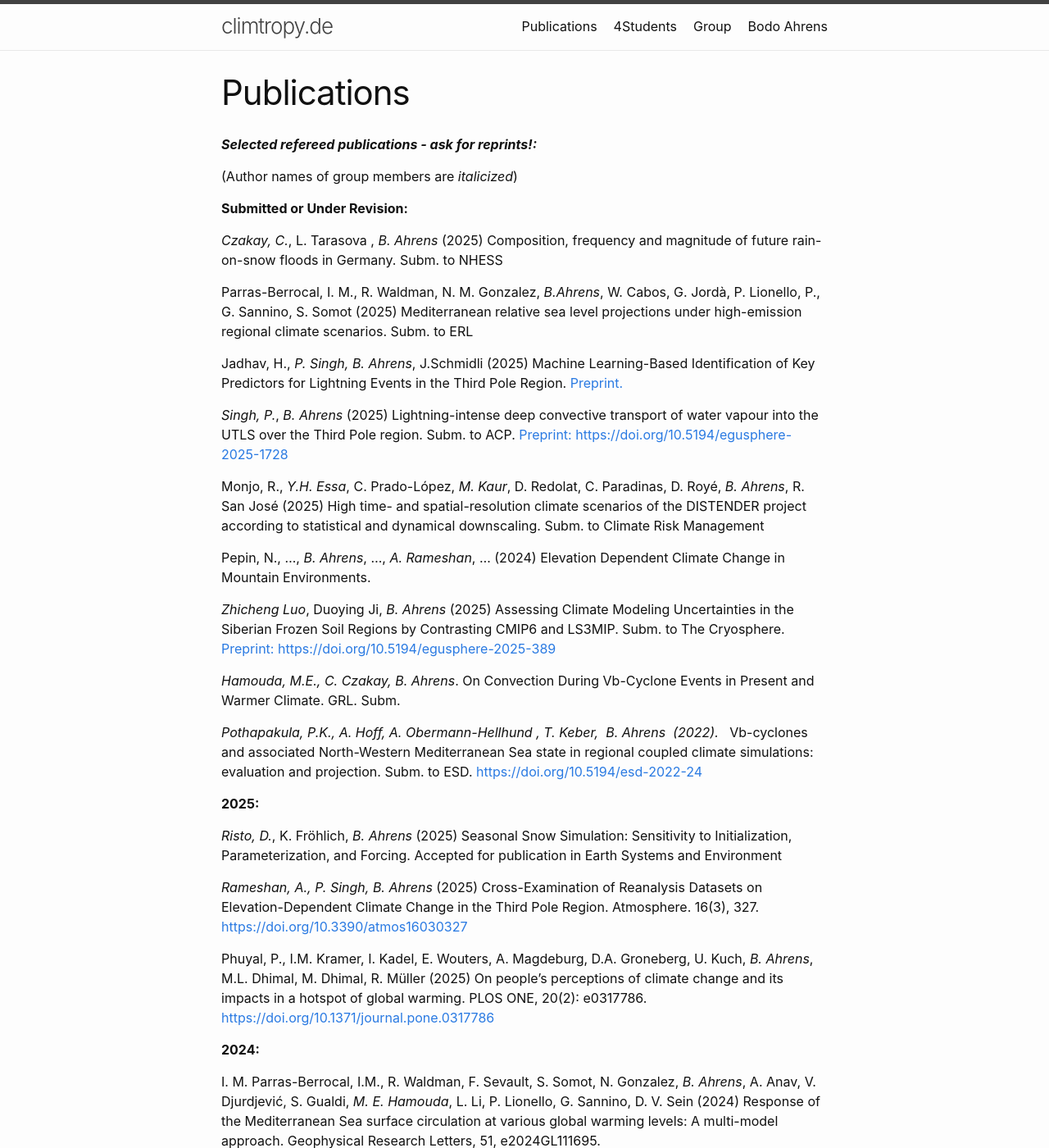
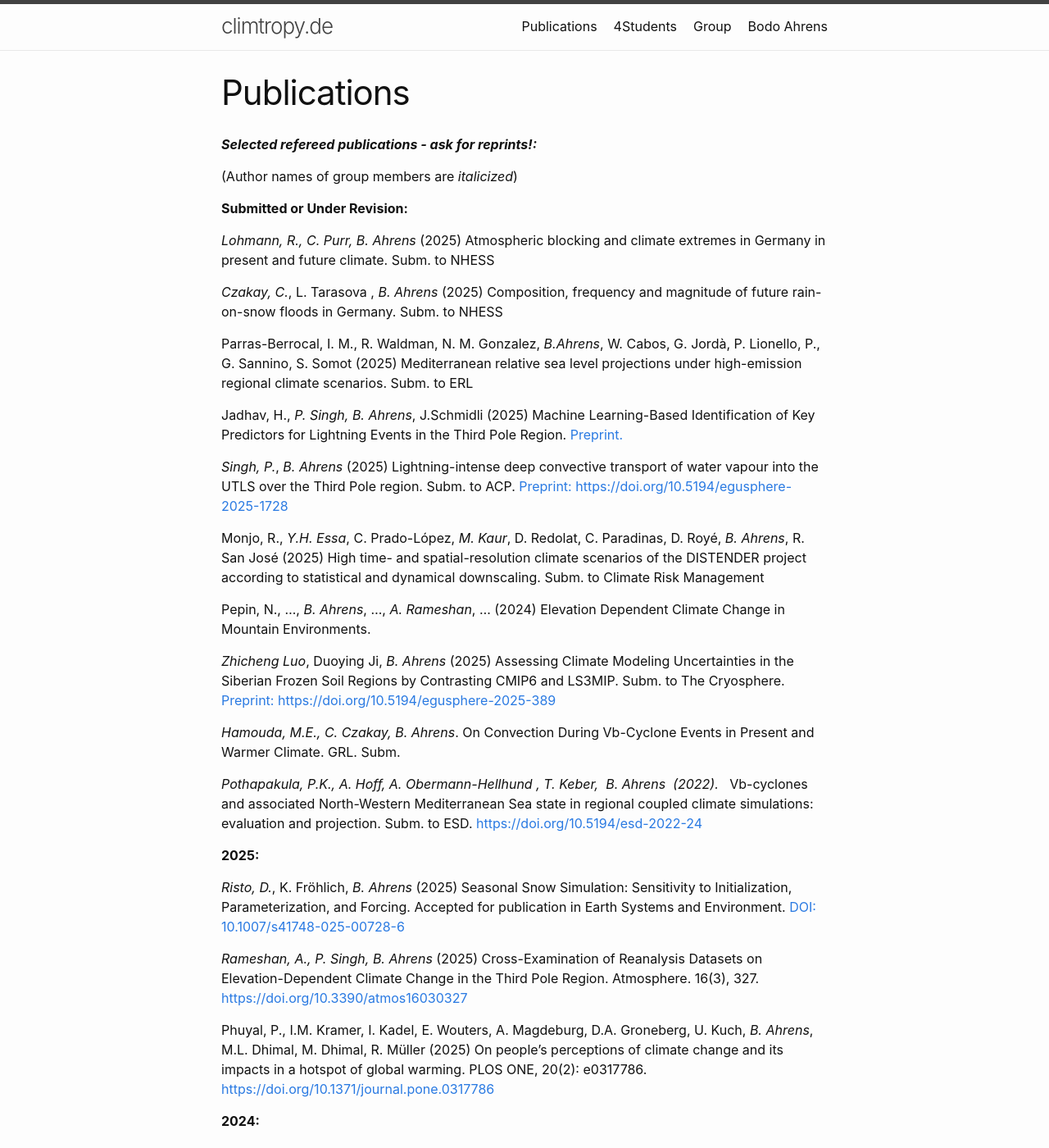
Before and after one commit to cliphy/cliphy.github.io, a Jekyll site: the page built from pubs.markdown, in a window 1280 px wide and 1400 px high. Shown: the whole window at 82% size. Built offline with Jekyll 4.4.1, drawn with Linux system fonts in a browser that asks for light colours.

Commit message:
Update pubs.markdown

```diff
--- a/pubs.markdown
+++ b/pubs.markdown
@@ -11,6 +11,8 @@ group members are *italicized*)
 
 **Submitted or
 Under Revision:**
+
+*Lohmann, R., C. Purr, B. Ahrens* (2025) Atmospheric blocking and climate extremes in Germany in present and future climate. Subm. to NHESS
 
 *Czakay, C.*, L. Tarasova , *B. Ahrens* (2025) Composition, frequency and magnitude of future rain-on-snow floods in Germany. Subm. to NHESS
 
@@ -44,7 +46,7 @@ target="_blank">https://doi.org/10.5194/esd-2022-24</a>
 **2025:**
 
 *Risto, D.*, K. Fröhlich, *B. Ahrens* (2025) Seasonal Snow Simulation: Sensitivity to Initialization, Parameterization, and Forcing. Accepted for publication in
-Earth Systems and Environment
+Earth Systems and Environment. [DOI: 10.1007/s41748-025-00728-6](https://link.springer.com/article/10.1007/s41748-025-00728-6){:target="_blank" rel="noopener"}
 <!-- CSC GUF -->
 
 *Rameshan, A., P. Singh, B. Ahrens* (2025) Cross-Examination of Reanalysis Datasets on Elevation-Dependent
```
